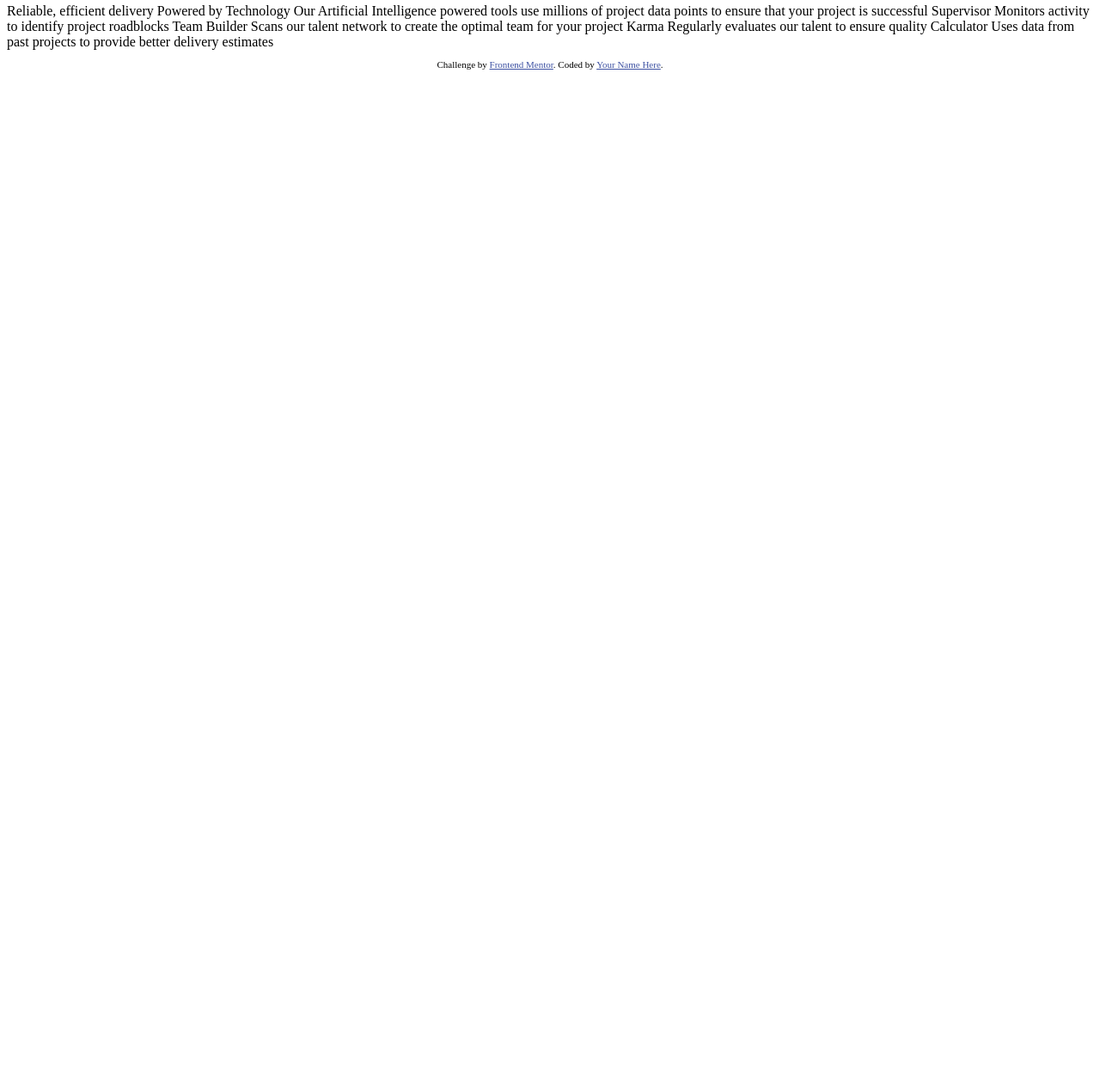
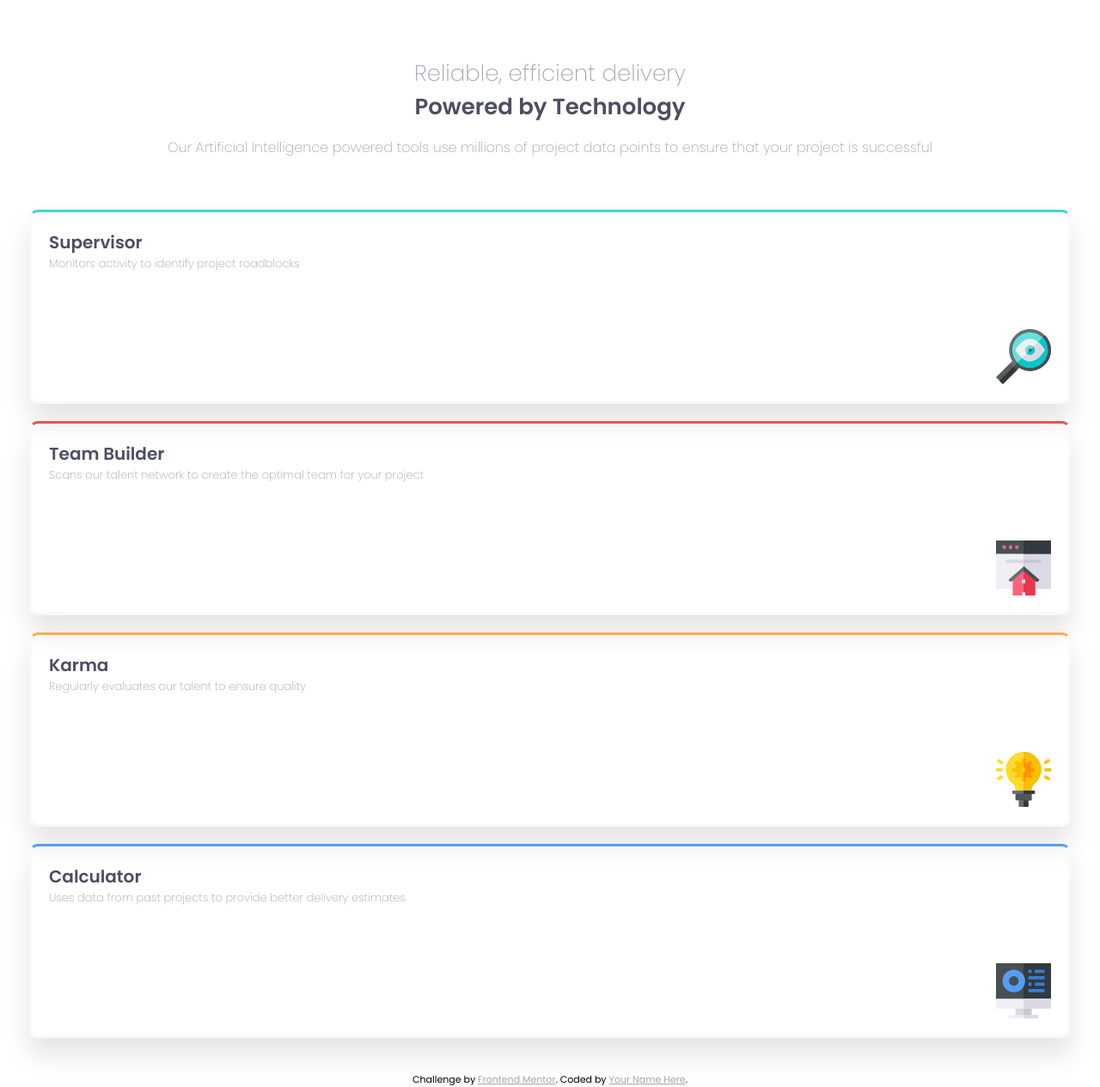
Before and after one commit to YousefKhalid-iq/four-card-feature-section-main, a plain HTML site: page index.html in a window 1280 px wide. Shown: the part 4-1269 px from the top of the page at 86% size. Before the commit the page ends 800 px from the top, so only its background shows below. Drawn offline with Linux system fonts and the light colour scheme.

Commit message:
Add files via upload

```diff
--- a/index.html
+++ b/index.html
@@ -2,39 +2,66 @@
 <html lang="en">
 <head>
   <meta charset="UTF-8">
-  <meta name="viewport" content="width=device-width, initial-scale=1.0"> <!-- displays site properly based on user's device -->
+  <meta name="viewport" content="width=device-width, initial-scale=1.0">
 
   <link rel="icon" type="image/png" sizes="32x32" href="./images/favicon-32x32.png">
-
+  <link rel="preconnect" href="https://fonts.googleapis.com">
+  <link rel="preconnect" href="https://fonts.gstatic.com" crossorigin>
+  <link href="https://fonts.googleapis.com/css2?family=Poppins:wght@200;400;600&display=swap" rel="stylesheet">
+  <link rel="stylesheet" type="text/css" href="style.css">
   <title>Frontend Mentor | Four card feature section</title>
-
-  <!-- Feel free to remove these styles or customise in your own stylesheet 👍 -->
-  <style>
-    .attribution { font-size: 11px; text-align: center; }
-    .attribution a { color: hsl(228, 45%, 44%); }
-  </style>
 </head>
 <body>
-
-  Reliable, efficient delivery
-  Powered by Technology
-
+  <main>
+    <div class="header-section">
+      <h1>
+        <p class="first">Reliable, efficient delivery<p>
+        <p class="second">Powered by Technology</p>
+      </h1>
+      <p class="sub-paragraph">
         Our Artificial Intelligence powered tools use millions of project data points
         to ensure that your project is successful
-
+      </p>
+    </div>
+    <div class="content-section">
+      <div class="first-card">
+        <h2>
           Supervisor
+        </h2>
+        <p>
           Monitors activity to identify project roadblocks
-
+        </p>
+        <img src="images/icon-supervisor.svg" alt="an image of a small microscope">
+      </div>
+      <div class="second-card">
+        <h2>
           Team Builder
+        </h2>
+        <p>
           Scans our talent network to create the optimal team for your project
-
+        </p>
+        <img src="images/icon-team-builder.svg" alt="an image of small house">
+      </div>
+      <div class="third-card">
+        <h2>
           Karma
+        </h2>
+        <p>
           Regularly evaluates our talent to ensure quality
-
+        </p>
+        <img src="images/icon-karma.svg" alt="an image of a shining lightbulb">
+      </div>
+      <div class="fourth-card">
+        <h2>
           Calculator
+        </h2>
+        <p>
           Uses data from past projects to provide better delivery estimates
-
-
+        </p>
+        <img src="images/icon-calculator.svg" alt="an image of a desktop monitor">
+      </div>
+    </div>
+  </main>
   <footer>
     <p class="attribution">
       Challenge by <a href="https://www.frontendmentor.io?ref=challenge" target="_blank">Frontend Mentor</a>.
```
Lines whose indentation alone changed are shown as unchanged.
